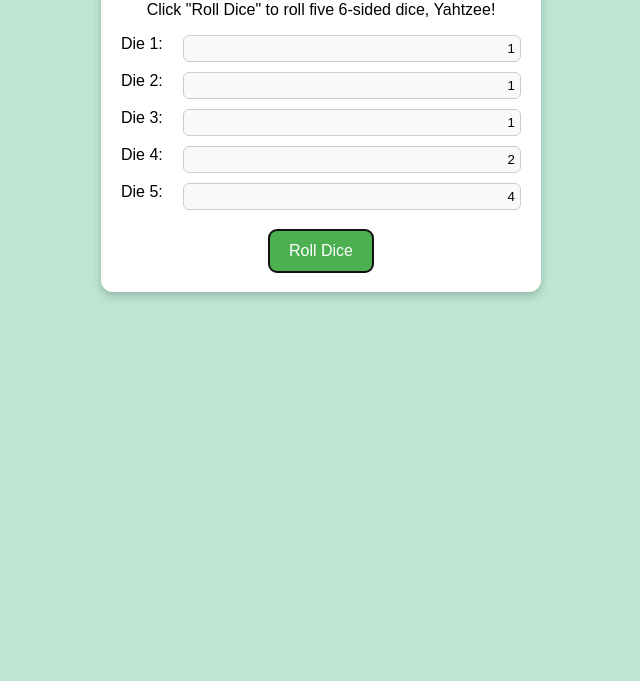
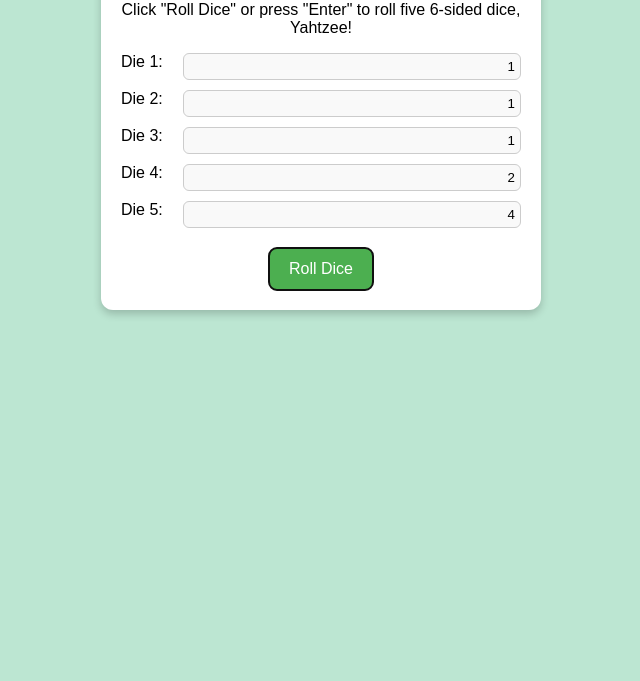
Before and after one commit to Jchave2000/Dice-Roller, a plain HTML site: page index.html in a window 1280 px wide. Shown: the part 119-800 px from the top of the page, without its empty margins (319-959 px from the left). Drawn offline with Linux system fonts and the light colour scheme.

Commit message:
Updating index.html

```diff
--- a/index.html
+++ b/index.html
@@ -9,7 +9,7 @@
 <body onload="rollDice()">
     <div class="app">
         <h1>Dice Roller 🎲</h1>
-        <p>Click "Roll Dice" to roll five 6-sided dice, Yahtzee!</p>
+        <p>Click "Roll Dice" or press "Enter" to roll five 6-sided dice, Yahtzee!</p>
 
         <div class="dice-container">
             <label for="die1">Die 1:</label>
```
